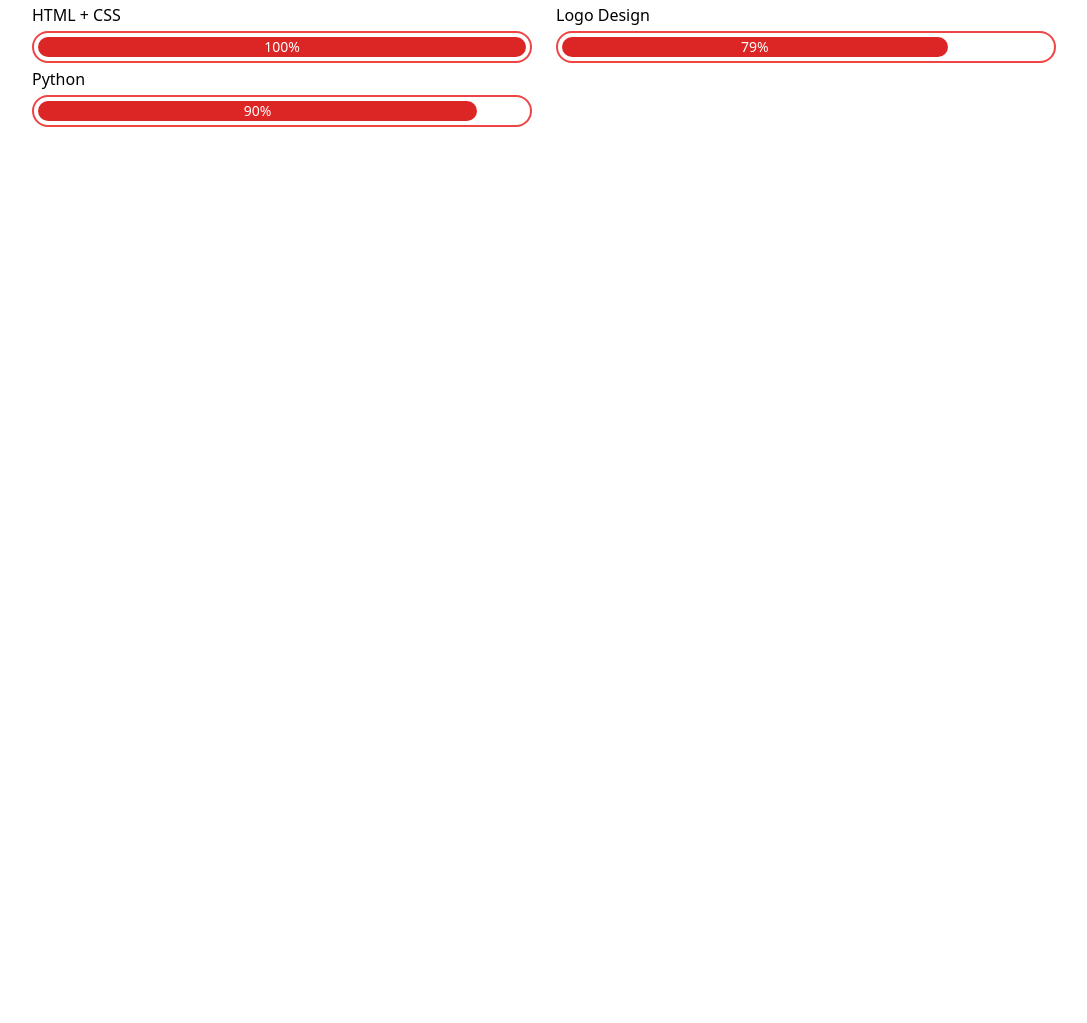
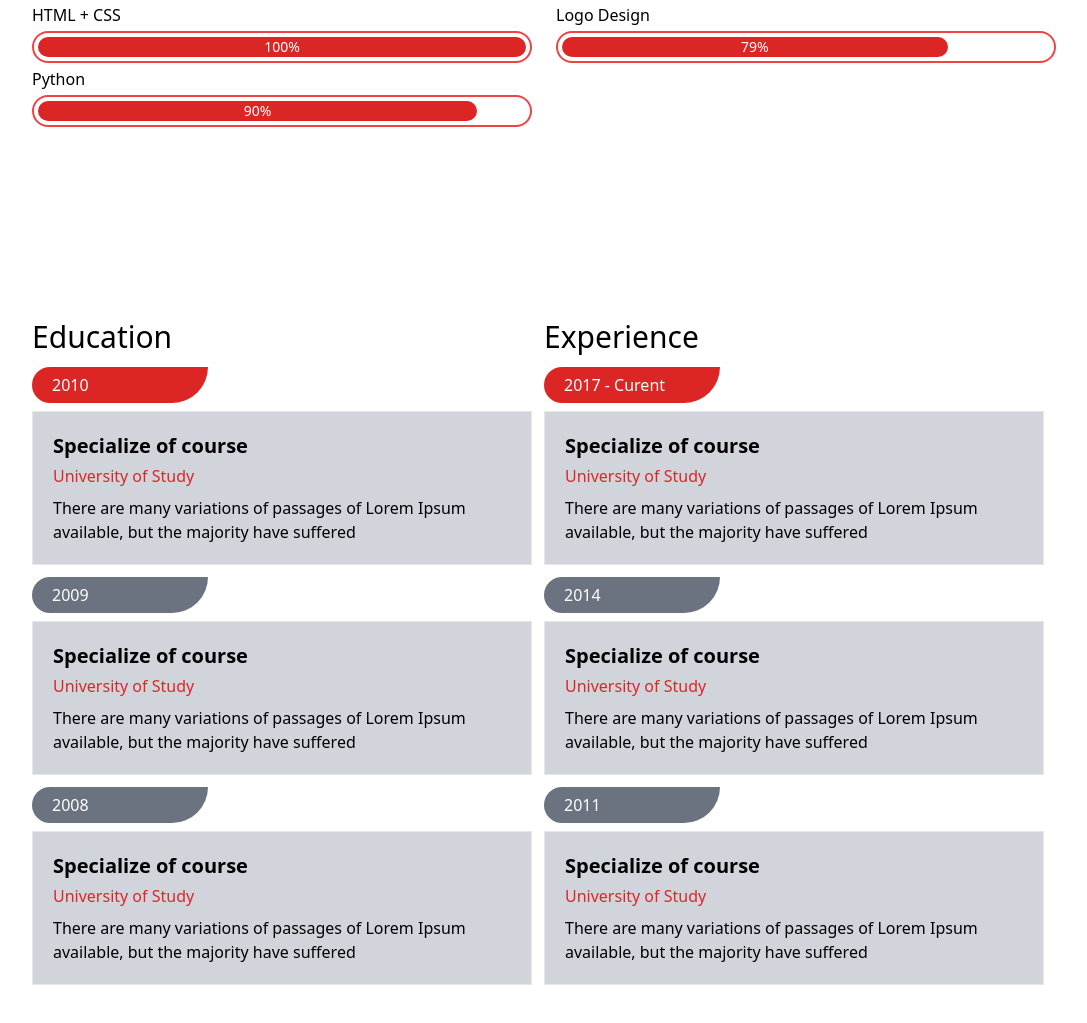
Before and after one commit to tutuldev/portfolio_1, a website built with Vite: page index.html in a window 1280 px wide. Shown: the part 1631-2654 px from the top of the page, without its empty margins (96-1183 px from the left). Before the commit the page ends 1922 px from the top, so only its background shows below. Built offline with nearby package versions, Linux system fonts and the light colour scheme; files whose address does not match are found by name.

Commit message:
eduction & experience

```diff
--- a/css/tailwind.css
+++ b/css/tailwind.css
@@ -15,3 +15,9 @@
 }
 
 /* hero section start end */
+
+/* custom border redious  */
+.cstm-rds{
+  border-radius: 20px 0px 40px 20px;
+}
+/* custom border redious end */
--- a/index.html
+++ b/index.html
@@ -92,6 +92,7 @@
     <!-- details section end  -->
     <!-- skill section start  -->
      <section class="mb-40">
+
         <h2 class="text-4xl text-center ">My Skills</h2>
         <div class="skills lg:px-[10%] px-[5%] container mx-auto flex flex-wrap">
             <div class="coding min-w-80 flex-1 me-3 mt-4">
@@ -141,6 +142,59 @@
         </div>
      </section>
     <!-- skill section end -->
+    <!-- qualification start  -->
+     <section class="mb-40">
+        <div class="lg:px-[10%] px-[5%] container mx-auto flex flex-wrap">
+            <div class="eduction min-w-80 flex-1 me-3 mt-4">
+                <h2 class="text-3xl my-3">Education</h2>
+                <div class="exp-dtl ">
+                    <button class="bg-red-600 text-white py-2 leading-5	 text-start ps-5 w-44 cstm-rds mb-2 ">2010</button>
+                    <div class="qul-card bg-gray-300 border p-5 mb-3">
+                        <h4 class="text-xl font-semibold mb-1">Specialize of course</h4>
+                        <h5 class="text-red-600 mb-2">University of Study</h5>
+                        <p>There are many variations of passages of Lorem Ipsum available, but the majority have suffered</p>
+                    </div>
+                    <button class="bg-gray-500 text-white py-2 leading-5	 text-start ps-5 w-44 cstm-rds mb-2 ">2009</button>
+                    <div class="qul-card bg-gray-300 border p-5 mb-3">
+                        <h4 class="text-xl font-semibold mb-1">Specialize of course</h4>
+                        <h5 class="text-red-600 mb-2">University of Study</h5>
+                        <p>There are many variations of passages of Lorem Ipsum available, but the majority have suffered</p>
+                    </div>
+                    <button class="bg-gray-500 text-white py-2 leading-5	 text-start ps-5 w-44 cstm-rds mb-2 ">2008</button>
+                    <div class="qul-card bg-gray-300 border p-5 mb-3">
+                        <h4 class="text-xl font-semibold mb-1">Specialize of course</h4>
+                        <h5 class="text-red-600 mb-2">University of Study</h5>
+                        <p>There are many variations of passages of Lorem Ipsum available, but the majority have suffered</p>
+                    </div>
+                </div>
+            </div>
+            <div class="experience min-w-80 flex-1 me-3 mt-4">
+                <h2 class="text-3xl my-3">Experience</h2>
+                <div class="exp-dtl">
+                    <button class="bg-red-600 text-white py-2 leading-5	 text-start ps-5 w-44 cstm-rds mb-2 ">2017 - Curent</button>
+                    <div class="qul-card bg-gray-300 border p-5 mb-3">
+                        <h4 class="text-xl font-semibold mb-1">Specialize of course</h4>
+                        <h5 class="text-red-600 mb-2">University of Study</h5>
+                        <p>There are many variations of passages of Lorem Ipsum available, but the majority have suffered</p>
+                    </div>
+                    <button class="bg-gray-500 text-white py-2 leading-5	 text-start ps-5 w-44 cstm-rds mb-2 ">2014</button>
+                    <div class="qul-card bg-gray-300 border p-5 mb-3">
+                        <h4 class="text-xl font-semibold mb-1">Specialize of course</h4>
+                        <h5 class="text-red-600 mb-2">University of Study</h5>
+                        <p>There are many variations of passages of Lorem Ipsum available, but the majority have suffered</p>
+                    </div>
+                    <button class="bg-gray-500 text-white py-2 leading-5	 text-start ps-5 w-44 cstm-rds mb-2 ">2011</button>
+                    <div class="qul-card bg-gray-300 border p-5 mb-3">
+                        <h4 class="text-xl font-semibold mb-1">Specialize of course</h4>
+                        <h5 class="text-red-600 mb-2">University of Study</h5>
+                        <p>There are many variations of passages of Lorem Ipsum available, but the majority have suffered</p>
+                    </div>
+                </div>
+
+            </div>
+        </div>
+     </section>
+    <!-- qualification end  -->
 
     <script src="script/main.js"></script>
     <script src="https://cdnjs.cloudflare.com/ajax/libs/font-awesome/6.6.0/js/all.min.js"
```
